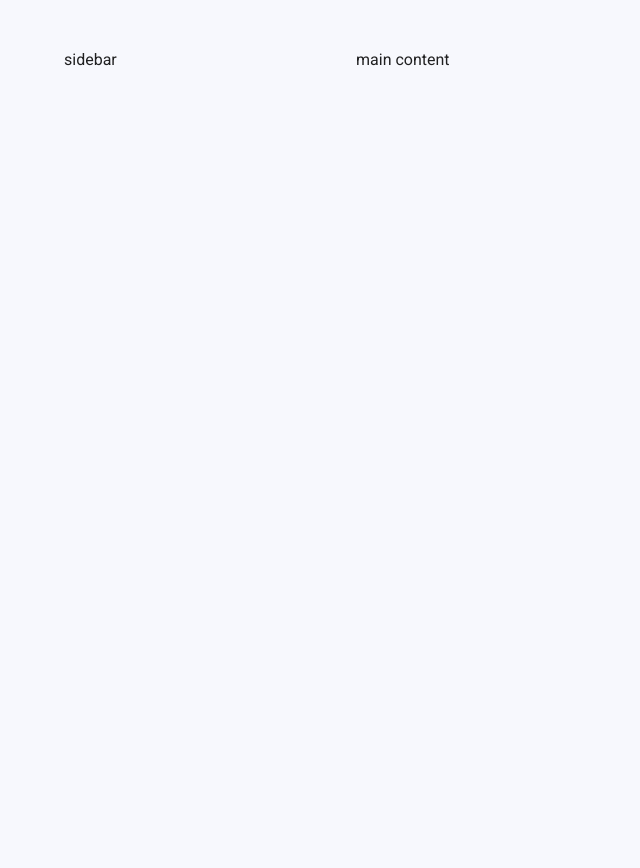
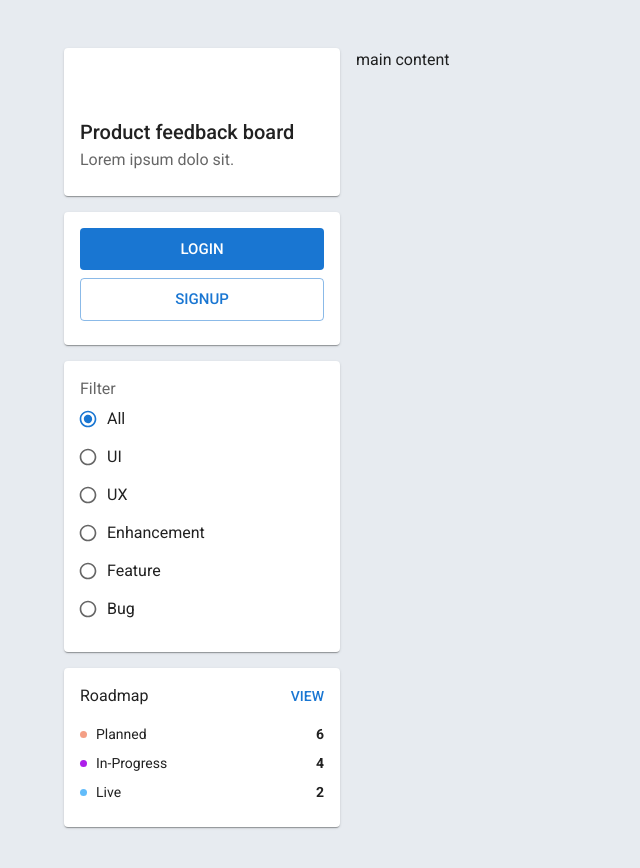
Before and after one commit to agrajy10/product-feedback-app-v2-frontend, a Next.js app: page / in a window 1280 px wide. Shown: the top 868 px of the page, without its empty margins (0-640 px from the left). Before the commit the page ends 800 px from the top, so only its background shows below. Built offline with nearby package versions, Linux system fonts and the light colour scheme.

Commit message:
created sidebar components

```diff
--- /dev/null
+++ b/components/Home/Sidebar/Logo.js
@@ -0,0 +1,20 @@
+import { Card, CardContent, Typography } from "@mui/material";
+import useStyles from "../../../styles/Logo/Logo";
+
+function Logo() {
+  const { classes } = useStyles();
+  return (
+    <Card classes={{ root: classes.card }}>
+      <CardContent>
+        <Typography variant="h6" component="h1">
+          Product feedback board
+        </Typography>
+        <Typography variant="p" color="text.secondary">
+          Lorem ipsum dolo sit.
+        </Typography>
+      </CardContent>
+    </Card>
+  );
+}
+
+export default Logo;
--- /dev/null
+++ b/components/Home/Sidebar/Roadmap.js
@@ -0,0 +1,36 @@
+import { Button, Card, CardContent, Typography } from "@mui/material";
+import { makeStyles } from "tss-react/mui";
+
+import useStyles from "../../../styles/Roadmap/Roadmap";
+
+function Roadmap() {
+  const { classes } = useStyles();
+
+  return (
+    <Card>
+      <CardContent>
+        <div className={classes.cardHeader}>
+          <Typography variant="body1" component="h2">
+            Roadmap
+          </Typography>
+          <Button disableRipple p={0} classes={{ root: classes.viewLink }}>
+            View
+          </Button>
+        </div>
+        <ul className={classes.list}>
+          <li>
+            Planned <span>6</span>
+          </li>
+          <li>
+            In-Progress <span>4</span>
+          </li>
+          <li>
+            Live <span>2</span>
+          </li>
+        </ul>
+      </CardContent>
+    </Card>
+  );
+}
+
+export default Roadmap;
--- /dev/null
+++ b/components/Home/Sidebar/Tags.js
@@ -0,0 +1,47 @@
+import {
+  Card,
+  CardContent,
+  FormControl,
+  FormControlLabel,
+  FormLabel,
+  Radio,
+  RadioGroup,
+} from "@mui/material";
+
+function Tags() {
+  return (
+    <Card>
+      <CardContent>
+        <FormControl>
+          <FormLabel id="tags-filter-label">Filter</FormLabel>
+          <RadioGroup
+            aria-labelledby="tags-filter-label"
+            defaultValue="all"
+            name="filter-group"
+          >
+            <FormControlLabel
+              value="all"
+              control={<Radio size="small" />}
+              label="All"
+            />
+            <FormControlLabel value="ui" control={<Radio size="small" />} label="UI" />
+            <FormControlLabel value="ux" control={<Radio size="small" />} label="UX" />
+            <FormControlLabel
+              value="enhancement"
+              control={<Radio size="small" />}
+              label="Enhancement"
+            />
+            <FormControlLabel
+              value="feature"
+              control={<Radio size="small" />}
+              label="Feature"
+            />
+            <FormControlLabel value="bug" control={<Radio size="small" />} label="Bug" />
+          </RadioGroup>
+        </FormControl>
+      </CardContent>
+    </Card>
+  );
+}
+
+export default Tags;
--- /dev/null
+++ b/components/Home/Sidebar/UserLinks.js
@@ -0,0 +1,32 @@
+import { Button, Card, CardContent } from "@mui/material";
+import { Stack } from "@mui/system";
+
+function UserLinks() {
+  return (
+    <Card>
+      <CardContent>
+        <Stack spacing={1}>
+          <Button
+            variant="contained"
+            mb={2}
+            fullWidth={true}
+            size="large"
+            disableElevation
+          >
+            Login
+          </Button>
+          <Button
+            variant="outlined"
+            fullWidth={true}
+            size="large"
+            disableElevation
+          >
+            Signup
+          </Button>
+        </Stack>
+      </CardContent>
+    </Card>
+  );
+}
+
+export default UserLinks;
--- /dev/null
+++ b/components/Home/Sidebar/index.js
@@ -0,0 +1,18 @@
+import { Stack } from "@mui/system";
+import Logo from "./Logo";
+import Roadmap from "./Roadmap";
+import Tags from "./Tags";
+import UserLinks from "./UserLinks";
+
+function Index() {
+  return (
+    <Stack spacing={2}>
+      <Logo />
+      <UserLinks />
+      <Tags />
+      <Roadmap />
+    </Stack>
+  );
+}
+
+export default Index;
--- a/pages/index.js
+++ b/pages/index.js
@@ -1,5 +1,6 @@
 import { Grid, Container } from "@mui/material";
 import Head from "next/head";
+import Sidebar from "../components/Home/Sidebar";
 
 export default function Home() {
   return (
@@ -10,7 +11,7 @@ export default function Home() {
       <Container maxWidth="lg">
         <Grid container spacing={2}>
           <Grid item xs={12} md={3}>
-            sidebar
+            <Sidebar />
           </Grid>
           <Grid item xs={12} md={9}>
             main content
--- /dev/null
+++ b/styles/Logo/Logo.js
@@ -0,0 +1,13 @@
+import { makeStyles } from "tss-react/mui";
+
+const useStyles = makeStyles()(({ spacing }) => ({
+  card: {
+    display: "flex",
+    flexDirection: "column",
+    alignItems: "flex-start",
+    justifyContent: "flex-end",
+    height: spacing(18.5),
+  },
+}));
+
+export default useStyles;
--- /dev/null
+++ b/styles/Roadmap/Roadmap.js
@@ -0,0 +1,56 @@
+import { makeStyles } from "tss-react/mui";
+
+const useStyles = makeStyles()(({ spacing, palette }) => ({
+    cardHeader: {
+      display: "flex",
+      alignItems: "center",
+      justifyContent: "space-between",
+      marginBottom: spacing(2),
+    },
+    viewLink: {
+      minWidth: "unset",
+      padding: 0,
+    },
+    list: {
+      margin: 0,
+      padding: 0,
+      listStyle: "none",
+      fontSize: "14px",
+      "& li": {
+        flex: "1 1 auto",
+        display: "flex",
+        alignItems: "center",
+        justifyContent: "space-between",
+        position: "relative",
+        paddingLeft: spacing(2),
+        "&::before": {
+          content: '""',
+          display: "inline-block",
+          width: "7px",
+          height: "7px",
+          borderRadius: "50%",
+          backgroundColor: palette.category.planned,
+          position: "absolute",
+          left: 0,
+        },
+      },
+      "& li:nth-of-type(2)": {
+        "&::before": {
+          backgroundColor: palette.category.inProgress,
+        },
+      },
+      "& li:nth-of-type(3)": {
+        "&::before": {
+          backgroundColor: palette.category.live,
+        },
+      },
+      "& li:not(:last-child)": {
+        marginBottom: spacing(1),
+      },
+      "& span": {
+        fontWeight: 700,
+      },
+    },
+  }));
+
+  export default useStyles
--- a/theme.js
+++ b/theme.js
@@ -12,7 +12,12 @@ export const roboto = Roboto({
 const theme = createTheme({
   palette: {
     background: {
-      default: "rgb(247, 248, 253)",
+      default: "rgb(231, 235, 240)",
+    },
+    category: {
+      planned: "rgb(244, 159, 133)",
+      inProgress: "rgb(173, 31, 234)",
+      live: "rgb(98, 188, 250)",
     },
   },
   typography: {
```
